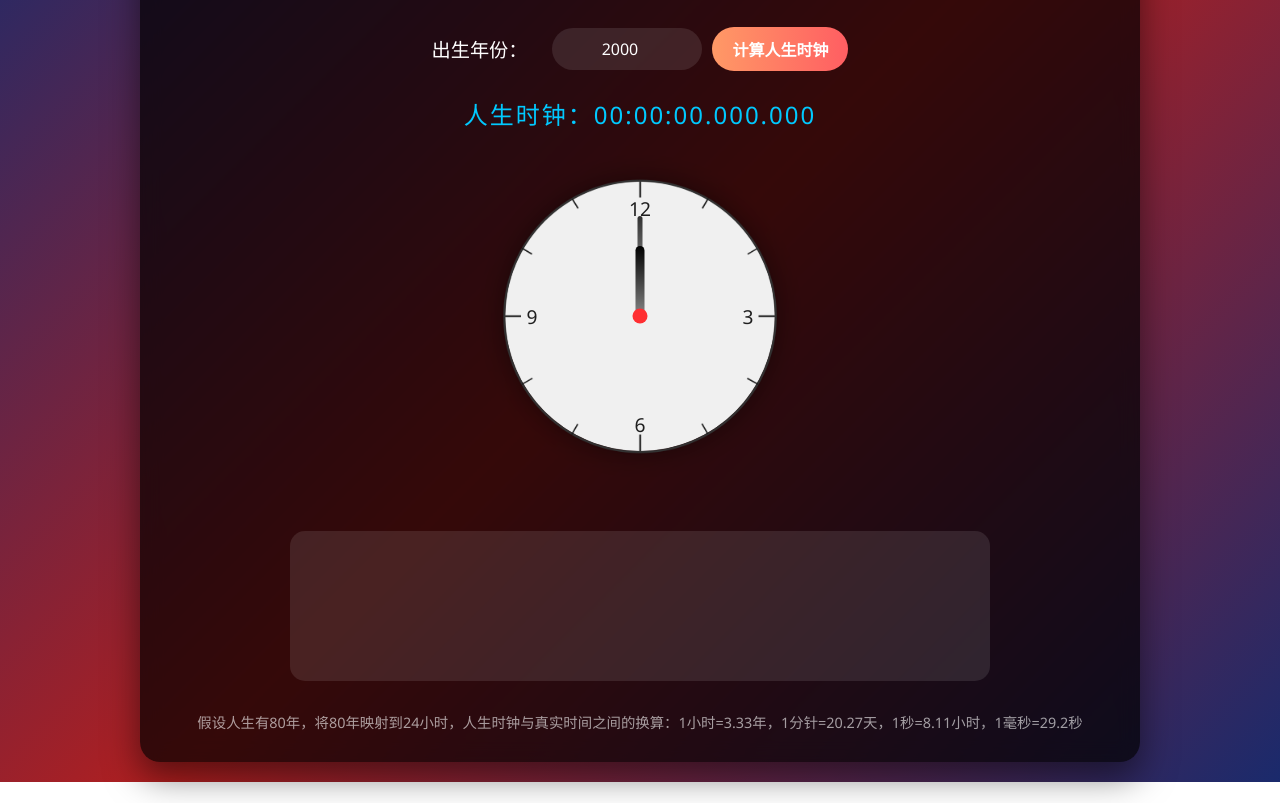
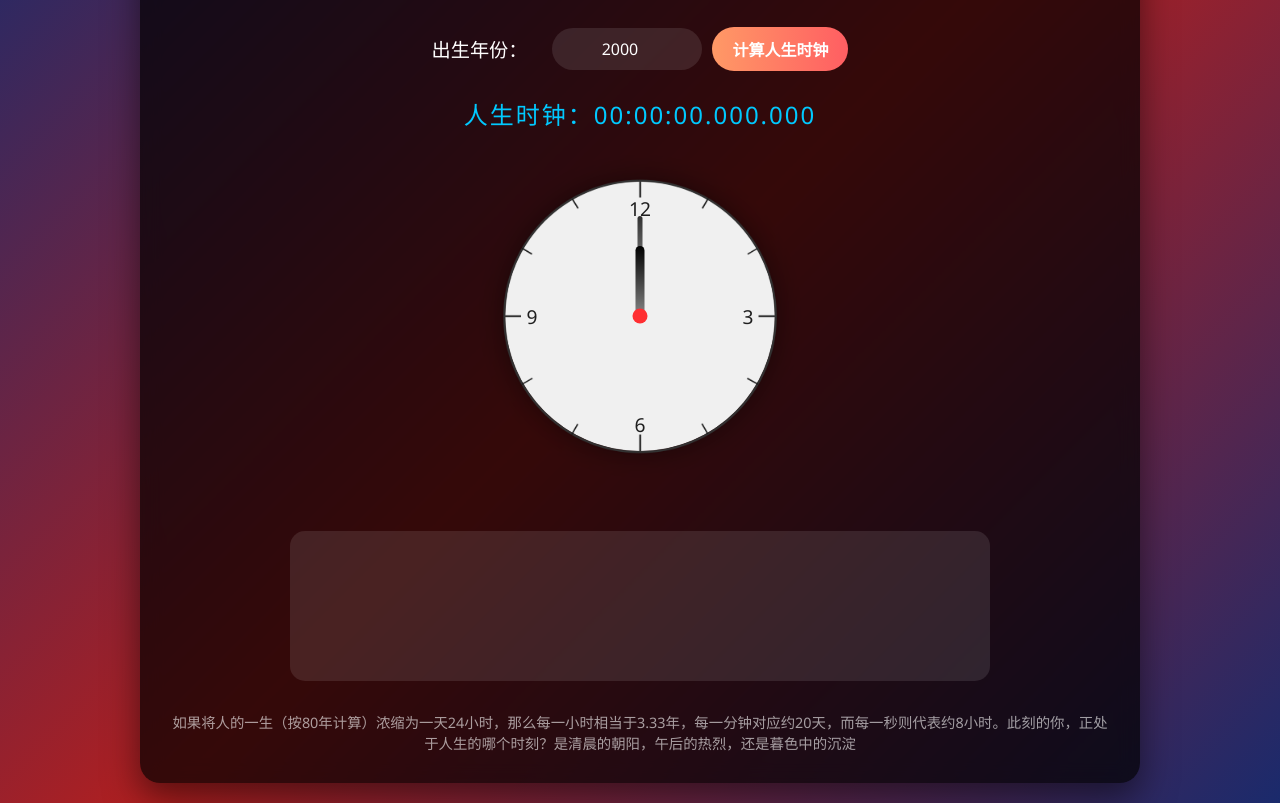
Before and after one commit to mepeichun/FunnyClock, a plain HTML site: page life-clock/index.html in a window 1280 px wide. Shown: the part 156-959 px from the top of the page. Before the commit the page ends 938 px from the top, so only its background shows below. Drawn offline with Linux system fonts and the light colour scheme.

Commit message:
update css

```diff
--- a/life-clock/index.html
+++ b/life-clock/index.html
@@ -351,7 +351,7 @@
             <div class="time-period" id="time-period"></div>
         </div>
 
-        <p class="info">假设人生有80年，将80年映射到24小时，人生时钟与真实时间之间的换算：1小时=3.33年，1分针=20.27天，1秒=8.11小时，1毫秒=29.2秒</p>
+        <p class="info">如果将人的一生（按80年计算）浓缩为一天24小时，那么每一小时相当于3.33年，每一分钟对应约20天，而每一秒则代表约8小时。此刻的你，正处于人生的哪个时刻？是清晨的朝阳，午后的热烈，还是暮色中的沉淀</p>
     </div>
 
     <script>
```
